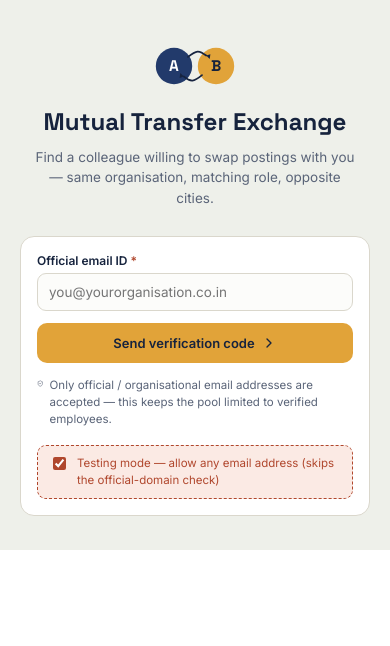
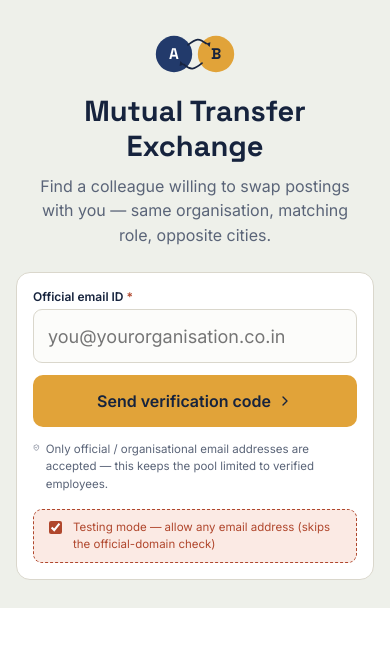
Before and after one commit to tulasi68/TransferWithinCompany, a React (Vite) app: page / in a window 390 px wide. Shown: the top 646 px of the page. Built offline with nearby package versions, Linux system fonts and the light colour scheme.

Commit message:
Move navigation to top and refine mobile login layout

```diff
--- a/styles.css
+++ b/styles.css
@@ -93,10 +93,6 @@ body {
    BROWSE / SEARCH / EDIT
    ========================================================= */
 
-/*
-   Reduce excessive vertical space between the top content
-   and the lower panel.
-*/
 .tx-tab-content,
 .tx-page-content {
   min-height: 0 !important;
@@ -105,14 +101,12 @@ body {
   padding-bottom: 8px !important;
 }
 
-/* Reduce unnecessary gaps in vertical stacks */
 .tx-stack {
   min-height: 0 !important;
   height: auto !important;
   gap: 10px;
 }
 
-/* Cards remain readable without creating large gaps */
 .tx-card,
 .tx-match {
   margin-top: 6px;
@@ -212,3 +206,69 @@ body {
     margin-top: 8px;
   }
 }
+
+/* =========================================================
+   TOP NAVIGATION + MOBILE LOGIN REFINEMENT
+   ========================================================= */
+
+/* Put the existing three-tab navigation directly under the
+   dark header, so there is no bottom navigation panel. */
+.tx-tabbar {
+  position: fixed !important;
+  top: 62px !important;
+  bottom: auto !important;
+  left: 50% !important;
+  transform: translateX(-50%);
+  width: min(430px, 100vw) !important;
+  max-width: 430px !important;
+  z-index: 4 !important;
+  box-shadow: 0 1px 4px rgba(0, 0, 0, 0.08);
+}
+
+/* Leave enough room for the tab row above page content. */
+.tx-main {
+  padding-top: 68px !important;
+}
+
+/* The actual login container is tx-auth-screen, not tx-auth. */
+.tx-auth-screen {
+  width: 100%;
+  max-width: 420px;
+  box-sizing: border-box;
+}
+
+.tx-auth-screen .tx-h1 {
+  font-size: 29px !important;
+  line-height: 1.2 !important;
+}
+
+.tx-auth-screen .tx-sub {
+  font-size: 16px !important;
+  line-height: 1.55 !important;
+}
+
+.tx-auth-screen .tx-input {
+  min-height: 54px !important;
+  font-size: 18px !important;
+  padding: 13px 14px !important;
+}
+
+.tx-auth-screen .tx-btn {
+  min-height: 52px !important;
+  font-size: 16px !important;
+}
+
+@media (max-width: 600px) {
+  .tx-tabbar {
+    top: 60px !important;
+  }
+
+  .tx-main {
+    padding-top: 66px !important;
+  }
+
+  .tx-auth-screen {
+    padding: 28px 16px 22px !important;
+    gap: 18px !important;
+  }
+}
```
